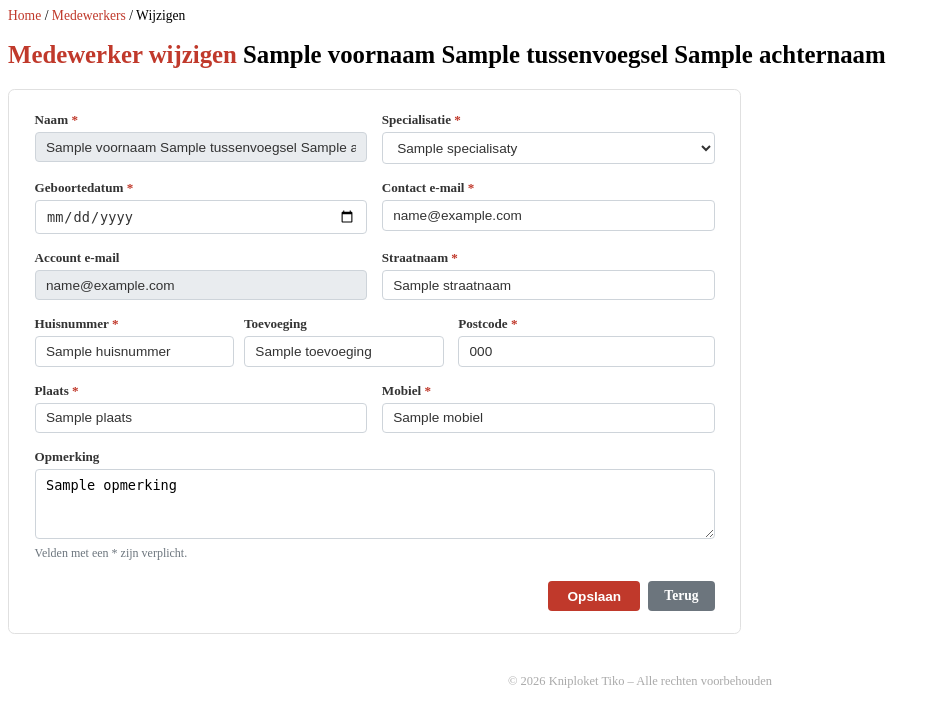
After one commit to Mahmut337754/examen-dag-3, a PHP site: template app/views/medewerkers/wijzigen.php in a window 1280 px wide. The commit adds this page. Shown: the top 727 px of the page, without its empty margins (0-940 px from the left). Run offline with PHP 8.4, Linux system fonts and the light colour scheme; the template is opened without the code that fills it: most values are stand-ins (such as "Sample title", 1, 10 or a date in 2020); data that the repository does not hold is empty.

Commit message:
feat(medewerker): views detail en wijzigen (US-12)
medewerkers/detail.php:
- Opmerking veld toegevoegd
- Wijzigen knop (rood) + Terug knop toegevoegd
- Flash message support (success: Medewerkergegevens bijgewerkt, 3 sec)
- Redirect na wijzigen gaat naar detail pagina (niet overzicht)

medewerkers/wijzigen.php:
- Formulier exact naar wireframe: 2-koloms grid layout
- Naam (disabled), Specialisatie dropdown, Geboortedatum (date input)
- Contact e-mail, Account e-mail (disabled), Straatnaam
- Huisnummer, Toevoeging, Postcode, Plaats, Mobiel, Opmerking
- Foutmelding per veld bij validatiefout (rode border + tekst)
- Flash banner boven pagina bij fout: 'Medewerkergegevens zijn niet bijgewerkt'
- Behoud ingevoerde waarden bij fout
- Opslaan (rood) + Terug (grijs) knoppen

```diff
--- /dev/null
+++ b/app/views/medewerkers/wijzigen.php
@@ -0,0 +1,336 @@
+<?php
+$naam = htmlspecialchars(
+    $medewerker['Voornaam']
+    . ($medewerker['Tussenvoegsel'] ? ' ' . $medewerker['Tussenvoegsel'] : '')
+    . ' ' . $medewerker['Achternaam'],
+    ENT_QUOTES, 'UTF-8'
+);
+
+// Foutmeldingen
+$errors           = $flash['errors'] ?? [];
+$specialisatieErr = $errors['specialisatie'] ?? '';
+$geboortedatumErr = $errors['geboortedatum'] ?? '';
+$contactEmailErr  = $errors['contact_email'] ?? '';
+$straatnaamErr    = $errors['straatnaam'] ?? '';
+$huisnummerErr    = $errors['huisnummer'] ?? '';
+$postcodeErr      = $errors['postcode'] ?? '';
+$plaatsErr        = $errors['plaats'] ?? '';
+$mobielErr        = $errors['mobiel'] ?? '';
+?>
+<style>
+    /* ── Breadcrumb ── */
+    .mw-bc { font-size:.85rem; margin-bottom:.6rem; }
+    .mw-bc a { color:#c0392b; text-decoration:none; }
+    .mw-bc a:hover { text-decoration:underline; }
+
+    /* ── Titel ── */
+    .mw-h1 { font-size:1.55rem; font-weight:700; margin-bottom:1.25rem; }
+    .mw-h1 span { color:#c0392b; }
+
+    /* ── Flash bericht ── */
+    .mw-flash {
+        padding:.7rem 1rem;
+        margin-bottom:1rem;
+        border-radius:.25rem;
+        font-size:.85rem;
+        max-width:680px;
+    }
+    .mw-flash.error { background:#f8d7da; color:#721c24; border:1px solid #f5c6cb; }
+
+    /* ── Formulier card ── */
+    .mw-card {
+        background:#fff;
+        border:1px solid #e0e0e0;
+        border-radius:.4rem;
+        padding:1.4rem 1.6rem;
+        max-width:680px;
+    }
+    .mw-form-row {
+        display:grid;
+        grid-template-columns:1fr 1fr;
+        gap:.9rem;
+        margin-bottom:1rem;
+    }
+    .mw-form-group { display:flex; flex-direction:column; gap:.25rem; }
+    .mw-form-group.full-width { grid-column:span 2; }
+
+    .mw-lbl {
+        font-size:.82rem;
+        font-weight:600;
+        color:#333;
+    }
+    .mw-lbl .req { color:#c0392b; }
+    .mw-input, .mw-select {
+        border:1px solid #ced4da;
+        border-radius:.25rem;
+        padding:.42rem .65rem;
+        font-size:.85rem;
+        background:#fff;
+        color:#333;
+    }
+    .mw-input:focus, .mw-select:focus { outline:none; border-color:#c0392b; }
+    .mw-input.error, .mw-select.error { border-color:#dc3545; }
+    .mw-input:disabled { background:#e9ecef; cursor:not-allowed; }
+
+    .mw-textarea {
+        border:1px solid #ced4da;
+        border-radius:.25rem;
+        padding:.42rem .65rem;
+        font-size:.85rem;
+        resize:vertical;
+        min-height:70px;
+    }
+    .mw-textarea:focus { outline:none; border-color:#c0392b; }
+
+    .mw-error-msg {
+        font-size:.75rem;
+        color:#dc3545;
+        margin-top:.15rem;
+        line-height:1.3;
+    }
+    .mw-info {
+        font-size:.75rem;
+        color:#6c757d;
+        margin-top:.15rem;
+    }
+
+    /* ── Knoppen ── */
+    .mw-actions {
+        display:flex;
+        justify-content:flex-end;
+        gap:.5rem;
+        margin-top:1.3rem;
+    }
+    .mw-btn-save {
+        background:#c0392b; color:#fff; border:none;
+        border-radius:.25rem; padding:.42rem 1.2rem;
+        font-size:.85rem; font-weight:600; cursor:pointer;
+    }
+    .mw-btn-save:hover { background:#a93226; }
+    .mw-btn-cancel {
+        background:#6c757d; color:#fff;
+        border:none;
+        border-radius:.25rem; padding:.42rem 1rem;
+        font-size:.85rem; font-weight:600; cursor:pointer;
+        text-decoration:none; display:inline-block;
+    }
+    .mw-btn-cancel:hover { background:#5a6268; color:#fff; }
+
+    /* ── Footer ── */
+    .mw-footer {
+        text-align:center;
+        margin-top:2.5rem;
+        font-size:.78rem;
+        color:#aaa;
+    }
+</style>
+
+<!-- Breadcrumb -->
+<div class="mw-bc">
+    <a href="<?= url('/dashboard') ?>">Home</a> /
+    <a href="<?= url('/medewerkers') ?>">Medewerkers</a> /
+    Wijzigen
+</div>
+
+<!-- Titel -->
+<h1 class="mw-h1"><span>Medewerker wijzigen</span> <?= $naam ?></h1>
+
+<!-- Flash bericht -->
+<?php if ($flash && $flash['type'] === 'error'): ?>
+<div class="mw-flash error">
+    <?= htmlspecialchars($flash['bericht'], ENT_QUOTES, 'UTF-8') ?>
+</div>
+<?php endif; ?>
+
+<!-- Formulier -->
+<form method="post" action="<?= url('/medewerkers/wijzigen') ?>">
+    <input type="hidden" name="csrf_token" value="<?= htmlspecialchars($csrfToken, ENT_QUOTES, 'UTF-8') ?>">
+    <input type="hidden" name="id" value="<?= (int)$medewerker['Id'] ?>">
+
+    <div class="mw-card">
+
+        <!-- Rij 1: Naam + Specialisatie -->
+        <div class="mw-form-row">
+            <div class="mw-form-group">
+                <label class="mw-lbl">Naam <span class="req">*</span></label>
+                <input type="text" class="mw-input" value="<?= $naam ?>" disabled>
+            </div>
+            <div class="mw-form-group">
+                <label class="mw-lbl" for="specialisatie">Specialisatie <span class="req">*</span></label>
+                <select
+                    id="specialisatie"
+                    name="specialisatie"
+                    class="mw-select <?= $specialisatieErr ? 'error' : '' ?>"
+                    required
+                >
+                    <?php foreach ($specialisaties as $spec): ?>
+                        <option value="<?= htmlspecialchars($spec, ENT_QUOTES, 'UTF-8') ?>"
+                            <?= ($medewerker['Specialisatie'] === $spec) ? 'selected' : '' ?>>
+                            <?= htmlspecialchars($spec, ENT_QUOTES, 'UTF-8') ?>
+                        </option>
+                    <?php endforeach; ?>
+                </select>
+                <?php if ($specialisatieErr): ?>
+                    <div class="mw-error-msg"><?= htmlspecialchars($specialisatieErr, ENT_QUOTES, 'UTF-8') ?></div>
+                <?php endif; ?>
+            </div>
+        </div>
+
+        <!-- Rij 2: Geboortedatum + Contact e-mail -->
+        <div class="mw-form-row">
+            <div class="mw-form-group">
+                <label class="mw-lbl" for="geboortedatum">Geboortedatum <span class="req">*</span></label>
+                <input
+                    type="date"
+                    id="geboortedatum"
+                    name="geboortedatum"
+                    class="mw-input <?= $geboortedatumErr ? 'error' : '' ?>"
+                    value="<?= htmlspecialchars($medewerker['Geboortedatum'] ?? '', ENT_QUOTES, 'UTF-8') ?>"
+                    required
+                >
+                <?php if ($geboortedatumErr): ?>
+                    <div class="mw-error-msg"><?= htmlspecialchars($geboortedatumErr, ENT_QUOTES, 'UTF-8') ?></div>
+                <?php endif; ?>
+            </div>
+            <div class="mw-form-group">
+                <label class="mw-lbl" for="contact_email">Contact e-mail <span class="req">*</span></label>
+                <input
+                    type="email"
+                    id="contact_email"
+                    name="contact_email"
+                    class="mw-input <?= $contactEmailErr ? 'error' : '' ?>"
+                    value="<?= htmlspecialchars($medewerker['ContactEmail'] ?? '', ENT_QUOTES, 'UTF-8') ?>"
+                    required
+                >
+                <?php if ($contactEmailErr): ?>
+                    <div class="mw-error-msg"><?= htmlspecialchars($contactEmailErr, ENT_QUOTES, 'UTF-8') ?></div>
+                <?php endif; ?>
+            </div>
+        </div>
+
+        <!-- Rij 3: Account e-mail (disabled) + Straatnaam -->
+        <div class="mw-form-row">
+            <div class="mw-form-group">
+                <label class="mw-lbl">Account e-mail</label>
+                <input
+                    type="email"
+                    class="mw-input"
+                    value="<?= htmlspecialchars($medewerker['AccountEmail'] ?? '', ENT_QUOTES, 'UTF-8') ?>"
+                    disabled
+                >
+            </div>
+            <div class="mw-form-group">
+                <label class="mw-lbl" for="straatnaam">Straatnaam <span class="req">*</span></label>
+                <input
+                    type="text"
+                    id="straatnaam"
+                    name="straatnaam"
+                    class="mw-input <?= $straatnaamErr ? 'error' : '' ?>"
+                    value="<?= htmlspecialchars($medewerker['Straatnaam'] ?? '', ENT_QUOTES, 'UTF-8') ?>"
+                    required
+                >
+                <?php if ($straatnaamErr): ?>
+                    <div class="mw-error-msg"><?= htmlspecialchars($straatnaamErr, ENT_QUOTES, 'UTF-8') ?></div>
+                <?php endif; ?>
+            </div>
+        </div>
+
+        <!-- Rij 4: Huisnummer + Toevoeging + Postcode -->
+        <div class="mw-form-row">
+            <div style="display:grid; grid-template-columns:2fr 1fr; gap:.6rem;">
+                <div class="mw-form-group">
+                    <label class="mw-lbl" for="huisnummer">Huisnummer <span class="req">*</span></label>
+                    <input
+                        type="text"
+                        id="huisnummer"
+                        name="huisnummer"
+                        class="mw-input <?= $huisnummerErr ? 'error' : '' ?>"
+                        value="<?= htmlspecialchars($medewerker['Huisnummer'] ?? '', ENT_QUOTES, 'UTF-8') ?>"
+                        required
+                    >
+                    <?php if ($huisnummerErr): ?>
+                        <div class="mw-error-msg"><?= htmlspecialchars($huisnummerErr, ENT_QUOTES, 'UTF-8') ?></div>
+                    <?php endif; ?>
+                </div>
+                <div class="mw-form-group">
+                    <label class="mw-lbl" for="toevoeging">Toevoeging</label>
+                    <input
+                        type="text"
+                        id="toevoeging"
+                        name="toevoeging"
+                        class="mw-input"
+                        value="<?= htmlspecialchars($medewerker['Toevoeging'] ?? '', ENT_QUOTES, 'UTF-8') ?>"
+                    >
+                </div>
+            </div>
+            <div class="mw-form-group">
+                <label class="mw-lbl" for="postcode">Postcode <span class="req">*</span></label>
+                <input
+                    type="text"
+                    id="postcode"
+                    name="postcode"
+                    class="mw-input <?= $postcodeErr ? 'error' : '' ?>"
+                    value="<?= htmlspecialchars($medewerker['Postcode'] ?? '', ENT_QUOTES, 'UTF-8') ?>"
+                    required
+                >
+                <?php if ($postcodeErr): ?>
+                    <div class="mw-error-msg"><?= htmlspecialchars($postcodeErr, ENT_QUOTES, 'UTF-8') ?></div>
+                <?php endif; ?>
+            </div>
+        </div>
+
+        <!-- Rij 5: Plaats + Mobiel -->
+        <div class="mw-form-row">
+            <div class="mw-form-group">
+                <label class="mw-lbl" for="plaats">Plaats <span class="req">*</span></label>
+                <input
+                    type="text"
+                    id="plaats"
+                    name="plaats"
+                    class="mw-input <?= $plaatsErr ? 'error' : '' ?>"
+                    value="<?= htmlspecialchars($medewerker['Plaats'] ?? '', ENT_QUOTES, 'UTF-8') ?>"
+                    required
+                >
+                <?php if ($plaatsErr): ?>
+                    <div class="mw-error-msg"><?= htmlspecialchars($plaatsErr, ENT_QUOTES, 'UTF-8') ?></div>
+                <?php endif; ?>
+            </div>
+            <div class="mw-form-group">
+                <label class="mw-lbl" for="mobiel">Mobiel <span class="req">*</span></label>
+                <input
+                    type="tel"
+                    id="mobiel"
+                    name="mobiel"
+                    class="mw-input <?= $mobielErr ? 'error' : '' ?>"
+                    value="<?= htmlspecialchars($medewerker['Mobiel'] ?? '', ENT_QUOTES, 'UTF-8') ?>"
+                    required
+                >
+                <?php if ($mobielErr): ?>
+                    <div class="mw-error-msg"><?= htmlspecialchars($mobielErr, ENT_QUOTES, 'UTF-8') ?></div>
+                <?php endif; ?>
+            </div>
+        </div>
+
+        <!-- Rij 6: Opmerking -->
+        <div class="mw-form-group full-width">
+            <label class="mw-lbl" for="opmerking">Opmerking</label>
+            <textarea
+                id="opmerking"
+                name="opmerking"
+                class="mw-textarea"
+            ><?= htmlspecialchars($medewerker['Opmerking'] ?? '', ENT_QUOTES, 'UTF-8') ?></textarea>
+            <div class="mw-info">Velden met een <span class="req">*</span> zijn verplicht.</div>
+        </div>
+
+        <!-- Knoppen -->
+        <div class="mw-actions">
+            <button type="submit" class="mw-btn-save">Opslaan</button>
+            <a href="<?= url('/medewerkers/detail?id=' . (int)$medewerker['Id']) ?>" class="mw-btn-cancel">Terug</a>
+        </div>
+    </div>
+</form>
+
+<!-- Footer -->
+<div class="mw-footer">
+    © 2026 Kniploket Tiko – Alle rechten voorbehouden
+</div>
```
Also changed, not shown: app/views/medewerkers/detail.php (+13 -0 lines).
